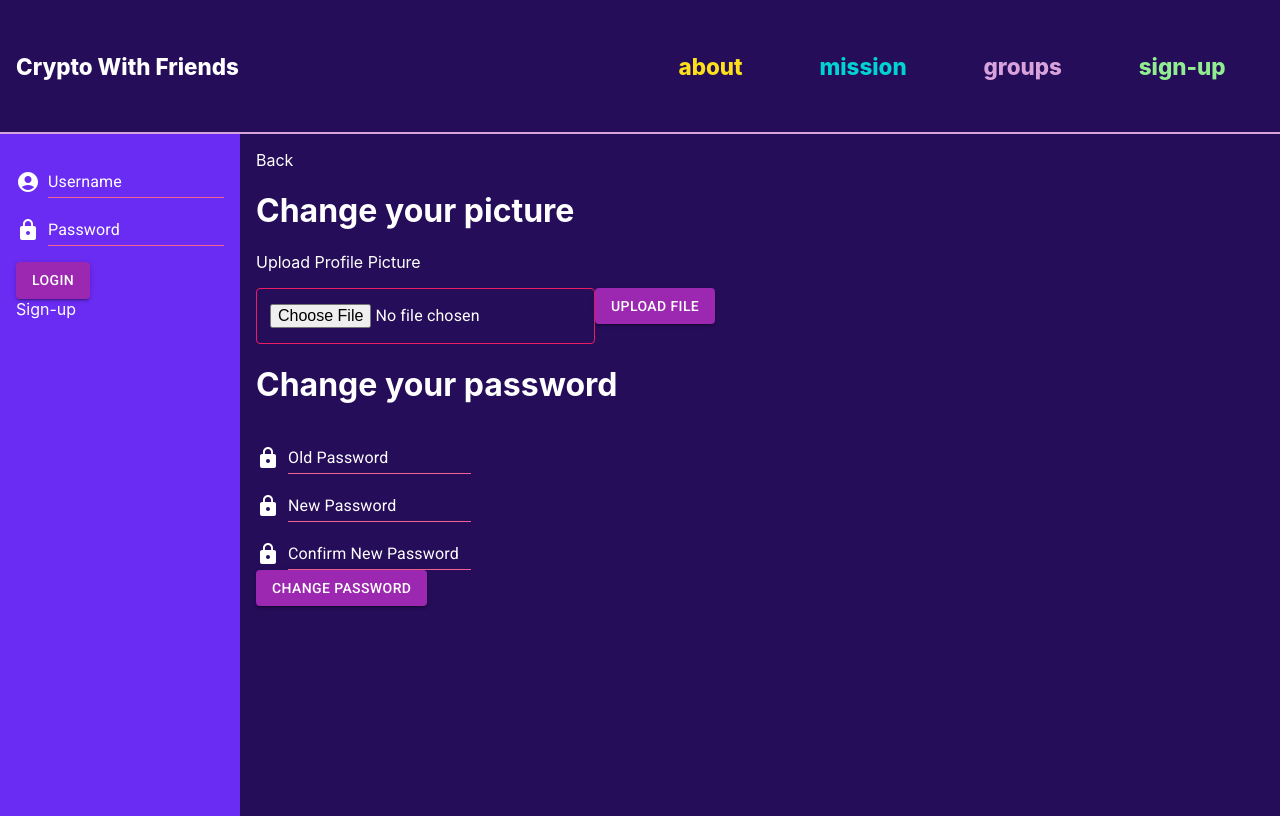
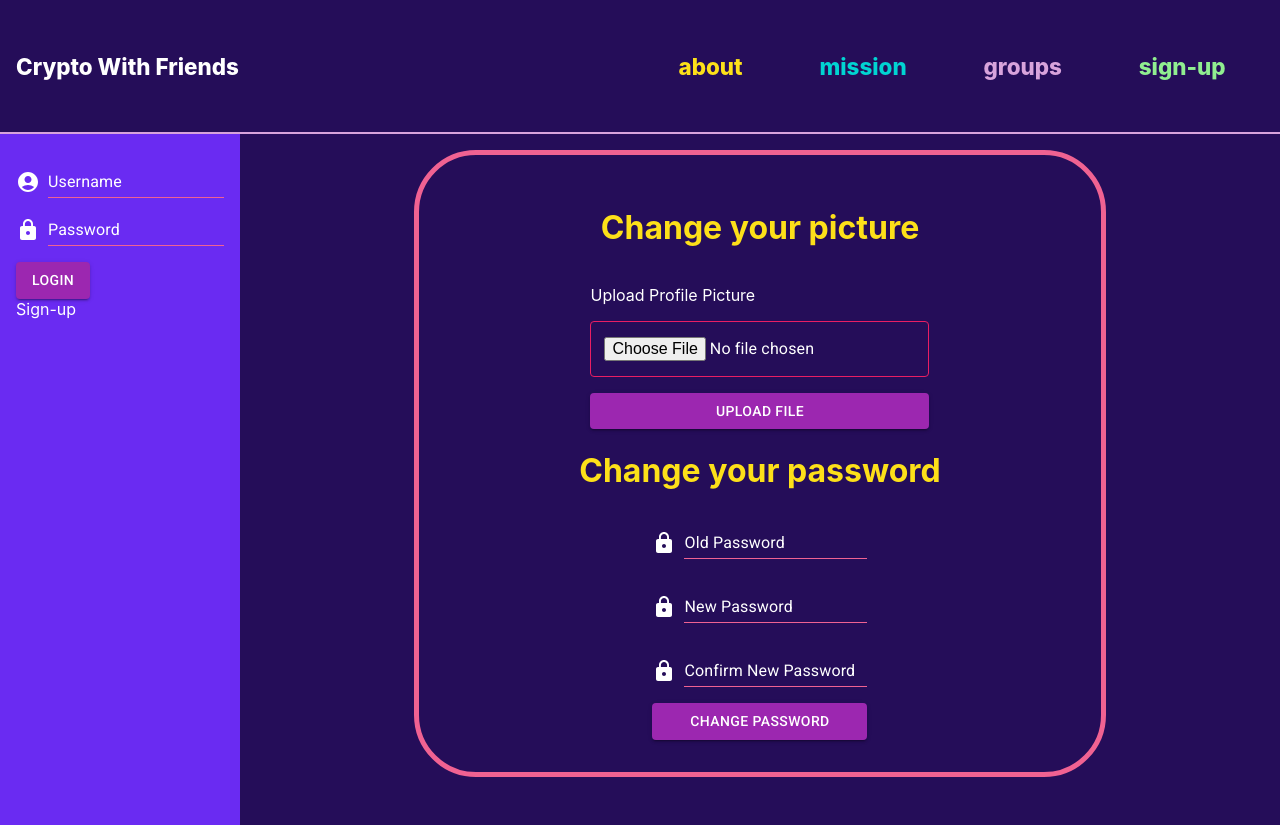
Before and after one commit to inherentspice/cwf-web, a React (Create React App) app: page /account in a window 1280 px wide. Built offline with nearby package versions, Linux system fonts and the light colour scheme; no server answers.

Commit message:
updated account styling

```diff
--- a/src/components/user/account.js
+++ b/src/components/user/account.js
@@ -49,10 +49,11 @@ export default function Account() {
   }
 
   return (
-    <div>
-      <Link to={"/"}>Back</Link>
+    <div className="register-cont">
+      <div className="sign-up-cont">
+
         <h1>Change your picture</h1>
-      <form onSubmit={uploadFile}>
+        <form className="register-form" onSubmit={uploadFile}>
           <label>
             <p>Upload Profile Picture</p>
             <TextField type="file" onChange={e => setImage(e.target.files[0])} sx={textFieldStyling}></TextField>
@@ -60,7 +61,7 @@ export default function Account() {
           <Button type="submit" variant="contained" color="primary">Upload File</Button>
         </form>
         <h1>Change your password</h1>
-      <form onSubmit={changePass}>
+        <form className="register-form" onSubmit={changePass}>
             <Box sx={{ display: 'flex', alignItems: 'flex-end'}}>
               <LockIcon sx={{ color: 'action.active', mr: 1, my: 0.5, color: 'white'}} />
               <TextField
@@ -97,5 +98,6 @@ export default function Account() {
           <Button type="submit" variant="contained" color="primary">Change Password</Button>
       </form>
     </div>
+  </div>
   )
 }
```
Lines whose indentation alone changed are shown as unchanged.
